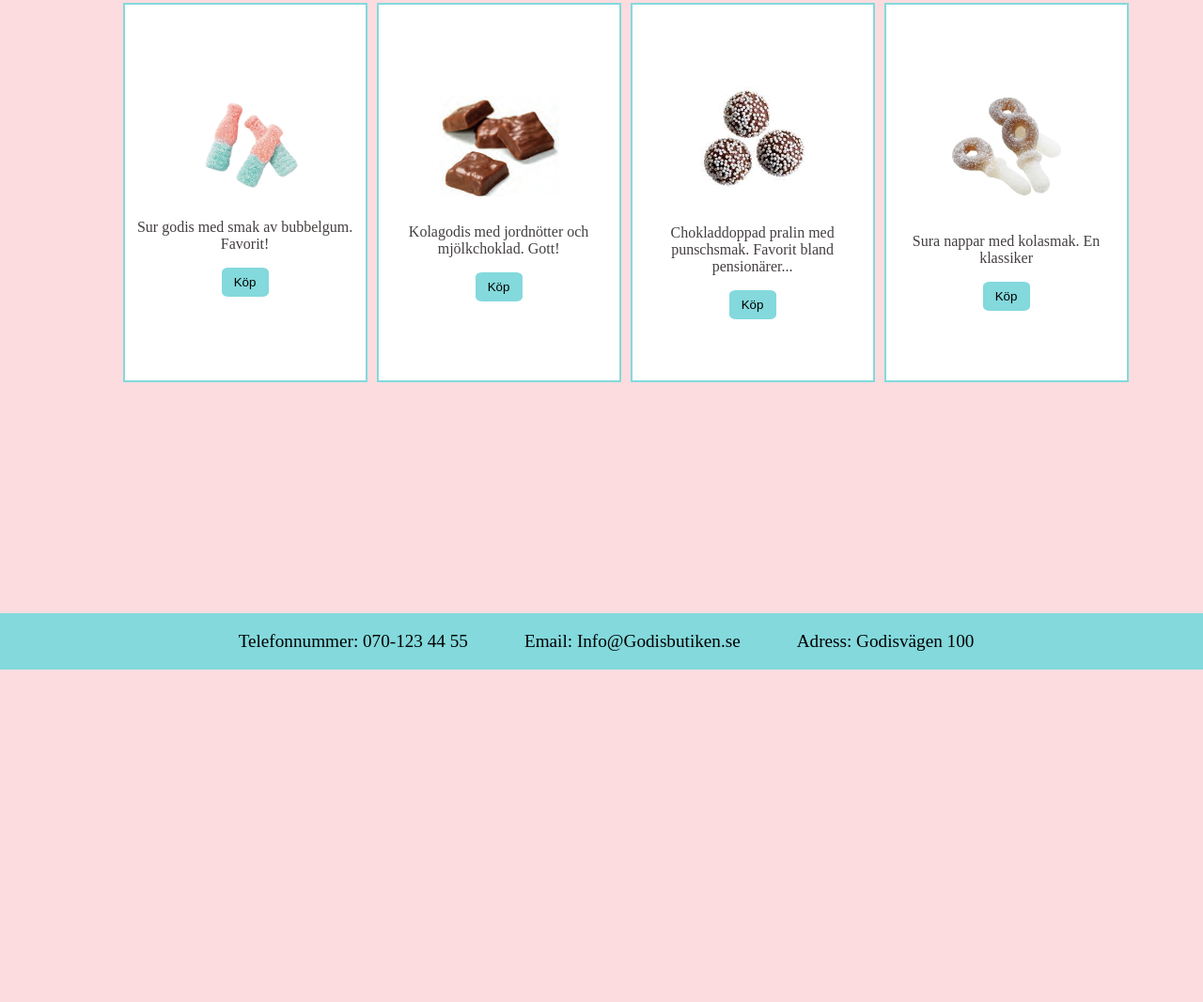
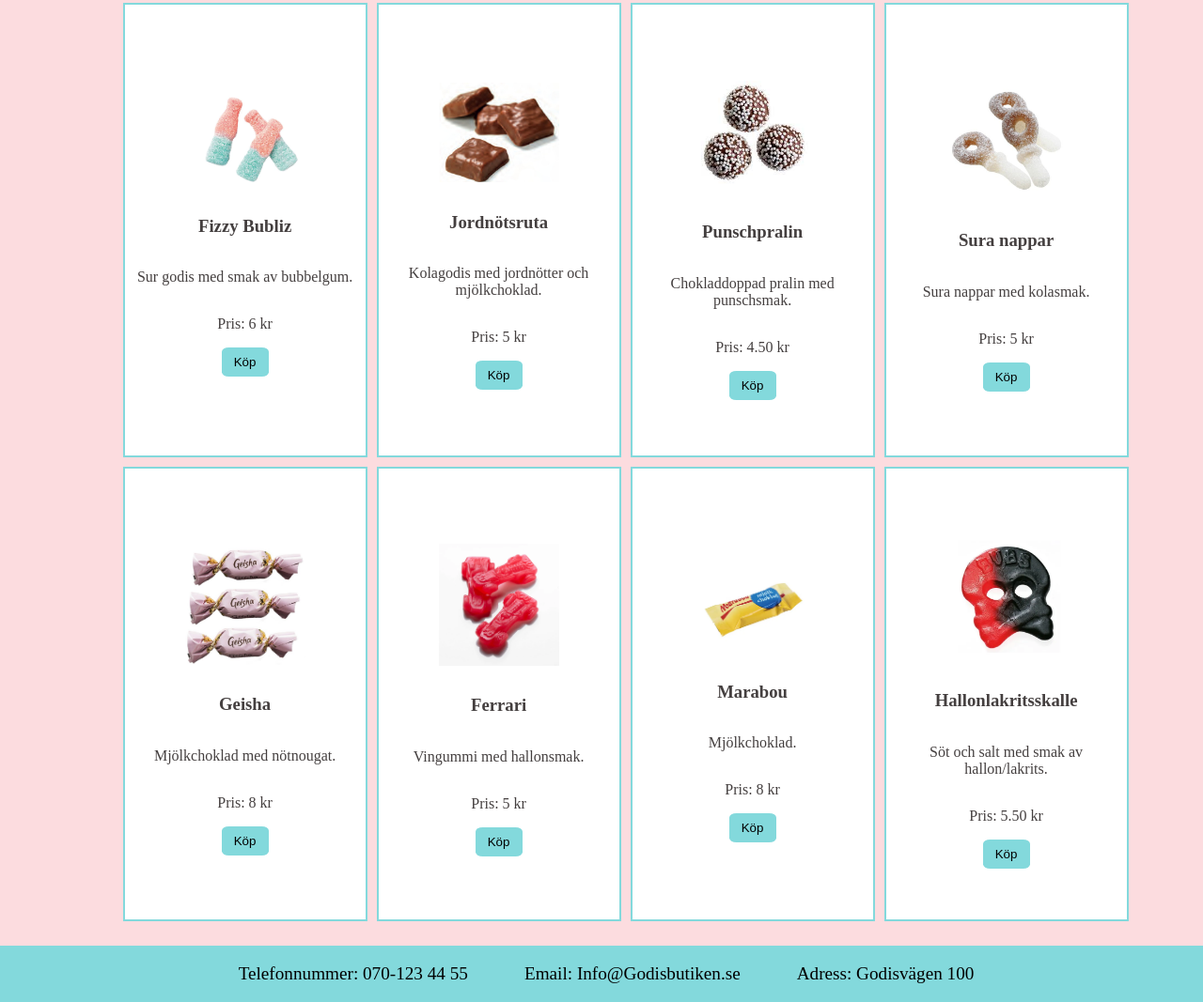
Before and after one commit to Stuuben/Webshop-Godisbutiken, a website built with Parcel: page src/pages/products.html in a window 1280 px wide. Shown: the part 193-1260 px from the top of the page at 94% size. Before the commit the page ends 906 px from the top, so only its background shows below. Built offline with nearby package versions, Linux system fonts and the light colour scheme.

Commit message:
la till priser och mer produkter

```diff
--- a/src/pages/products.html
+++ b/src/pages/products.html
@@ -46,8 +46,10 @@
           src="./../assets/fizzybubbliz.png"
           alt="fizzybubbliz"
         />
-        <p>Sur godis med smak av bubbelgum. Favorit!</p>
-        <button>Köp</button>
+        <h3>Fizzy Bubliz</h3>
+        <p>Sur godis med smak av bubbelgum.</p>
+        <p class="candyPrice">Pris: <span id="fizzyPrice">6 kr</span></p>
+        <button class="buy" id="fizzy">Köp</button>
       </div>
 
       <div class="product">
@@ -56,10 +58,10 @@
           src="./../assets/jordnotsruta.png"
           alt="jordnötsruta"
         />
-        <p>
-          Kolagodis med jordnötter och mjölkchoklad. Gott!
-        </p>
-        <button>Köp</button>
+        <h3>Jordnötsruta</h3>
+        <p>Kolagodis med jordnötter och mjölkchoklad.</p>
+        <p class="candyPrice">Pris: <span id="peanutPrice">5 kr</span></p>
+        <button class="buy" id="peanut">Köp</button>
       </div>
 
       <div class="product">
@@ -68,8 +70,10 @@
           src="./../assets/punschpraliner.jpeg"
           alt="punschpraliner"
         />
-        <p>Chokladdoppad pralin med punschsmak. Favorit bland pensionärer...</p>
-        <button>Köp</button>
+        <h3>Punschpralin</h3>
+        <p>Chokladdoppad pralin med punschsmak.</p>
+        <p class="candyPrice">Pris: <span id="punschPrice">4.50 kr</span></p>
+        <button class="buy" id="punsch">Köp</button>
       </div>
 
       <div class="product">
@@ -78,8 +82,42 @@
           src="./../assets/suranappar.jpg"
           alt="sura nappar"
         />
-        <p>Sura nappar med kolasmak. En klassiker</p>
-        <button>Köp</button>
+        <h3>Sura nappar</h3>
+        <p>Sura nappar med kolasmak.</p>
+        <p class="candyPrice">Pris: <span id="sourColaPrice">5 kr</span></p>
+        <button class="buy" id="sourcola">Köp</button>
+      </div>
+
+      <div class="product">
+        <img class="product__img" src="./../assets/geisha.jpg" alt="geisha" />
+        <h3>Geisha</h3>
+        <p>Mjölkchoklad med nötnougat.</p>
+        <p class="candyPrice">Pris: <span id="geishaPrice">8 kr</span></p>
+        <button class="buy" id="geisha">Köp</button>
+      </div>
+
+      <div class="product">
+        <img class="product__img" src="./../assets/ferrari.png" alt="ferrari" />
+        <h3>Ferrari</h3>
+        <p>Vingummi med hallonsmak.</p>
+        <p class="candyPrice">Pris: <span id="ferrariPrice">5 kr</span></p>
+        <button class="buy" id="ferrari">Köp</button>
+      </div>
+
+      <div class="product">
+        <img class="product__img" src="./../assets/marabou.png" alt="marabou" />
+        <h3>Marabou</h3>
+        <p>Mjölkchoklad.</p>
+        <p class="candyPrice">Pris: <span id="marabouPrice">8 kr</span></p>
+        <button class="buy" id="marabou">Köp</button>
+      </div>
+
+      <div class="product">
+        <img class="product__img" src="./../assets/hallonlakrits.png" alt="hallon lakrits skalle" />
+        <h3>Hallonlakritsskalle</h3>
+        <p>Söt och salt med smak av hallon/lakrits.</p>
+        <p class="candyPrice">Pris: <span id="hallonLakritsPrice">5.50 kr</span></p>
+        <button class="buy" id="hallonLakrits">Köp</button>
       </div>
     </main>
 
--- a/src/scss/_mixins.scss
+++ b/src/scss/_mixins.scss
@@ -53,11 +53,12 @@
   }
 
   .checkout__img {
-   width: 20%;
-   padding: 10px;
+    width: 20%;
+    padding: 10px;
   }
 
-  .price, .candy {
+  .price,
+  .candy {
     font-weight: bold;
   }
 }
@@ -69,11 +70,11 @@
   justify-content: center;
   gap: 10px;
   margin: 2%;
-
 }
 
 @mixin product {
   width: 40%;
+  height: 55vh;
   background-color: white;
   display: flex;
   flex-direction: column;
@@ -101,6 +102,4 @@
       background-color: var.$secondary;
     }
   }
-
-
 }
--- a/src/scss/main.scss
+++ b/src/scss/main.scss
@@ -142,11 +142,9 @@
 
   @include mixins.tablet {
     width: 20%;
-    height: 50vh;
+    height: 60vh;
   }
 }
-
-
 
 .product__title {
   text-align: center;
```
Also changed, not shown: src/assets/ferrari.png (added), src/assets/geisha.jpg (added), src/assets/hallonlakrits.png (added), src/assets/marabou.png (added).
